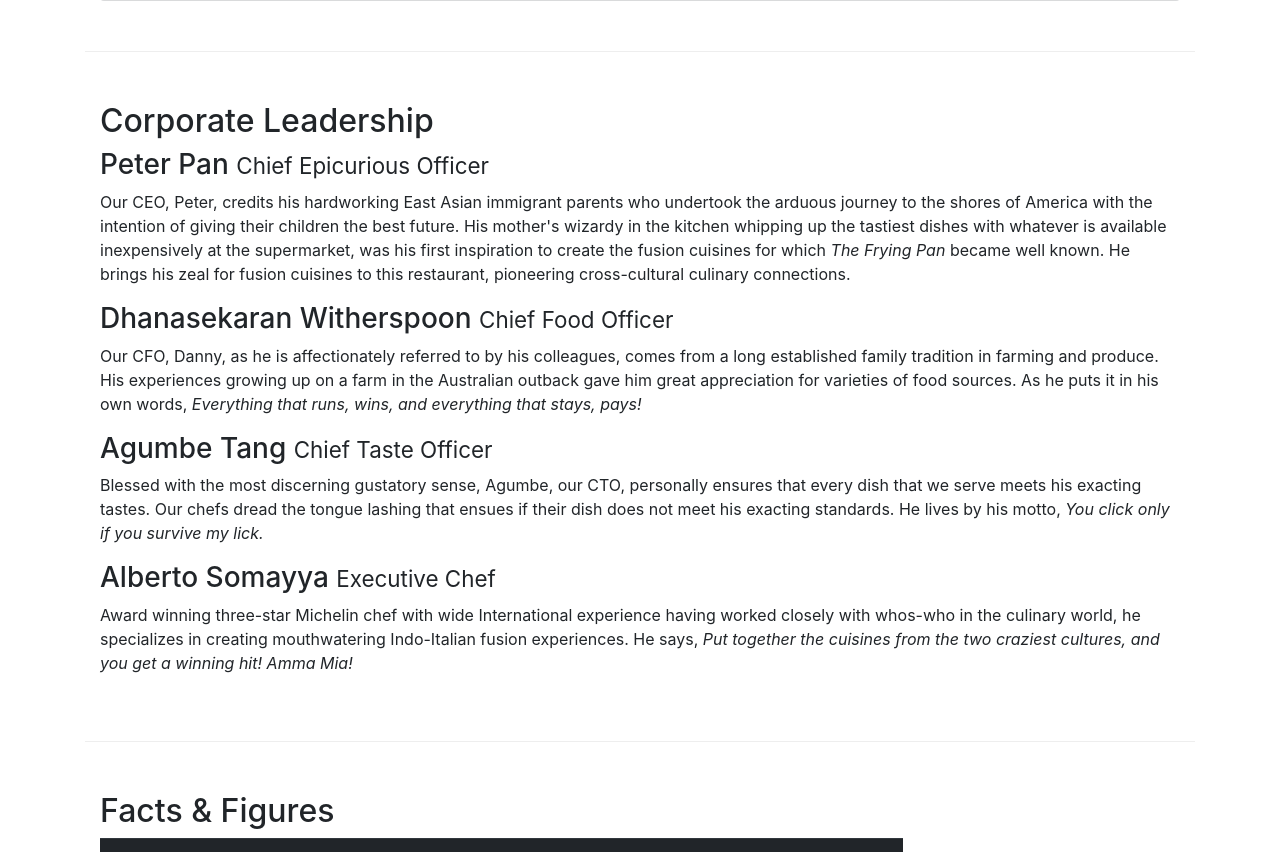
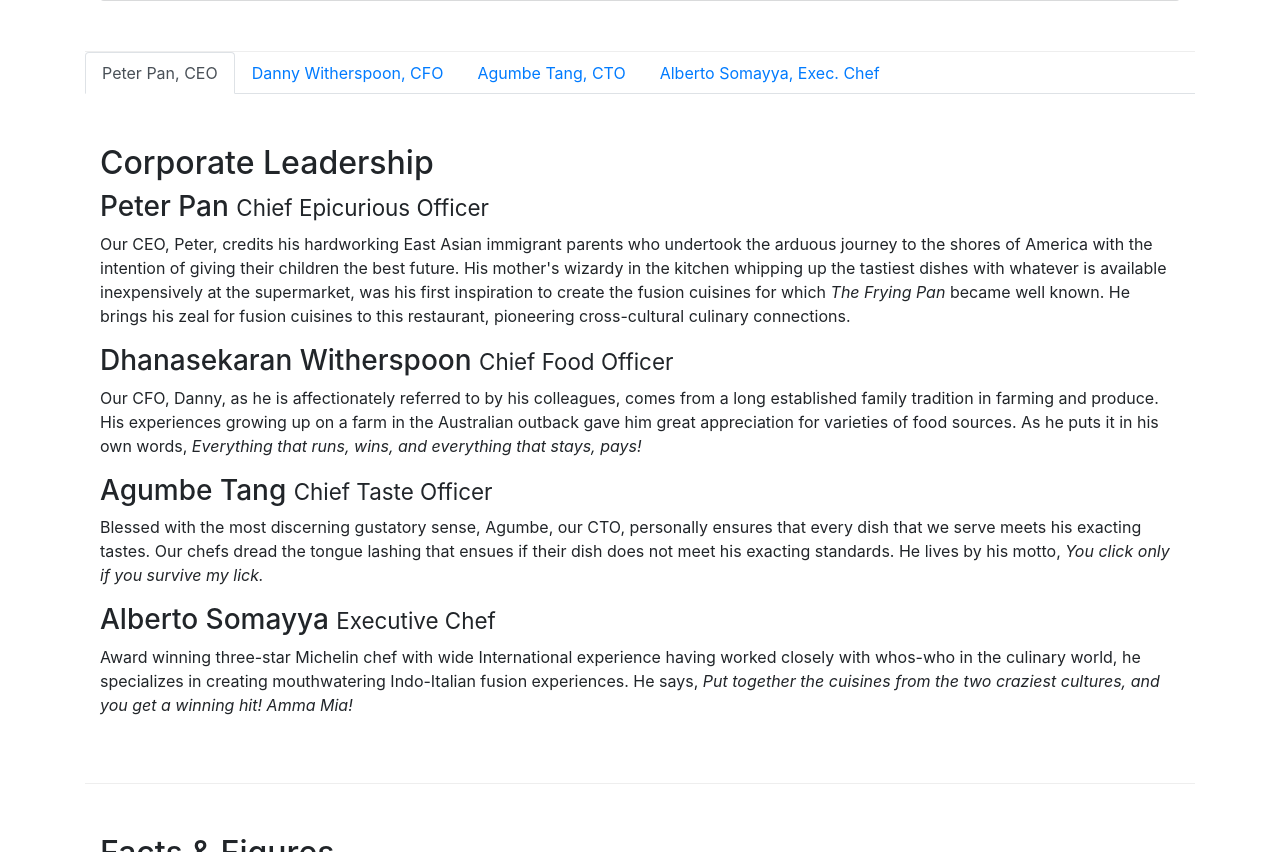
Before and after one commit to Raghav10026/Bootstrap-Course-1, a website: page aboutus.html in a window 1280 px wide. Shown: the part 960-1812 px from the top of the page. Drawn offline with nearby package versions, Linux system fonts and the light colour scheme.

Commit message:
Update: Adding tabs

```diff
--- a/aboutus.html
+++ b/aboutus.html
@@ -98,6 +98,20 @@
                 </div>
             </div>
         </div>
+        <ul class="nav nav-tabs">
+            <li class="nav-item">
+                <a class="nav-link active" href="#peter" role="tab" data-toggle="tab">Peter Pan, CEO</a>
+            </li>
+            <li class="nav-item">
+                <a class="nav-link" href="#danny" role="tab" data-toggle="tab">Danny Witherspoon, CFO</a>
+            </li>
+            <li class="nav-item">
+                <a class="nav-link" href="#agumbe" role="tab" data-toggle="tab">Agumbe Tang, CTO</a>
+            </li>
+            <li class="nav-item">
+                <a class="nav-link" href="#alberto" role="tab" data-toggle="tab">Alberto Somayya, Exec. Chef</a>
+            </li>
+        </ul>
 
         <div class="row row-content align-items-center">
             <div class="col-12">
```
